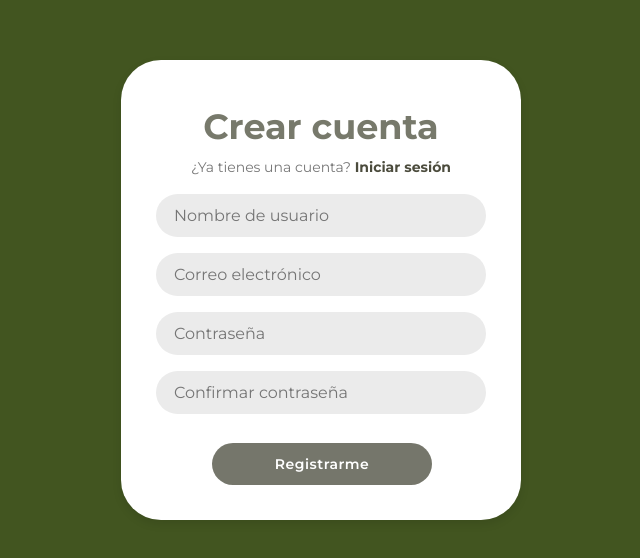
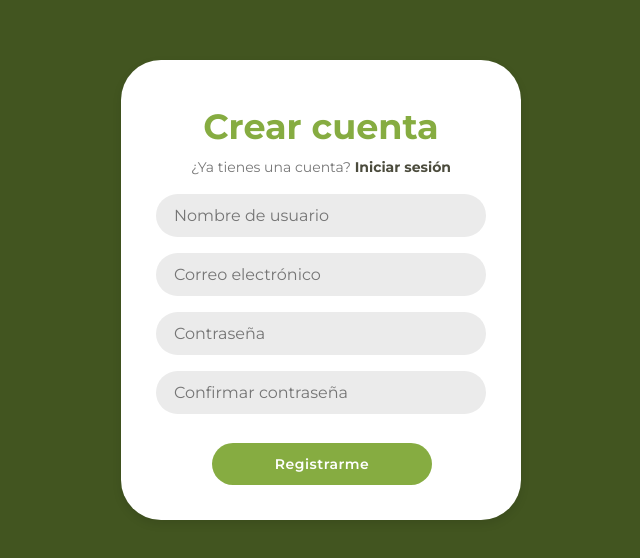
Before and after one commit to VivineyD1az/EcoHome, a React (Create React App) app: page /register in a window 1280 px wide. Shown: the part 110-668 px from the top of the page, without its empty margins (319-959 px from the left). Built offline with nearby package versions, Linux system fonts and the light colour scheme.

Commit message:
register setting

```diff
--- a/src/styles/register.module.css
+++ b/src/styles/register.module.css
@@ -19,7 +19,7 @@
 
 h2 {
     margin: 0;
-    color: #77796B;
+    color: #86ac41;
     font-size: 35px;
     margin: 10px
 }
@@ -47,7 +47,7 @@ input {
 }
 
 .button_register {
-    background-color: #75766B;
+    background-color: #86ac41;
     color: white;
     padding: 12px;
     border: none;
@@ -63,7 +63,7 @@ input {
 }
 
 .button_register:hover {
-    background-color: #8A9688;
+    background-color: #86ac41;
 }
 
 .loginLink {
```
